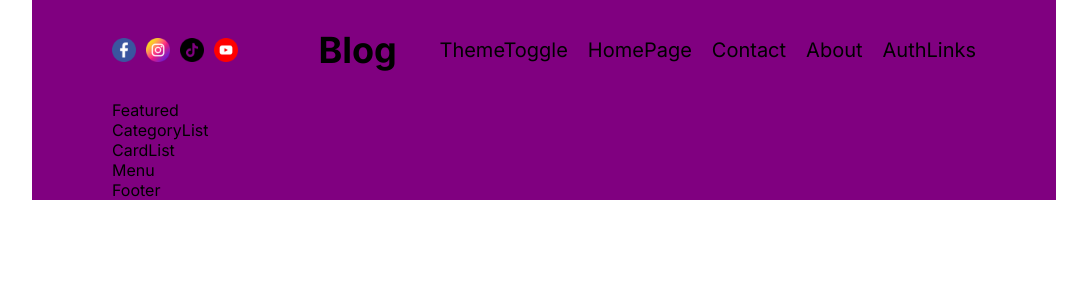
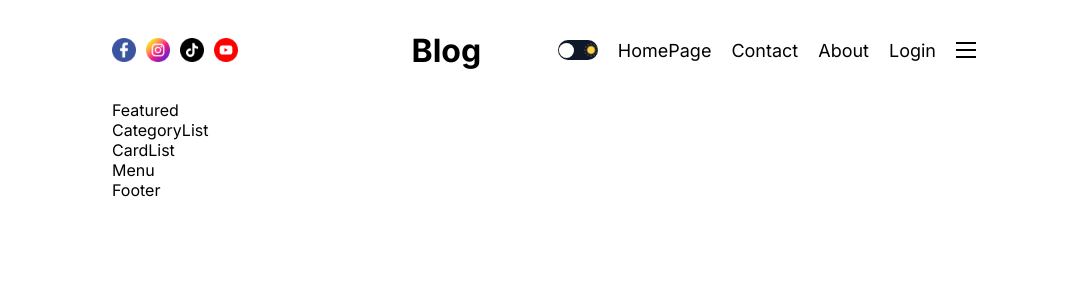
Before and after one commit to Sam007k/Blog-App, a Next.js app: page / in a window 1280 px wide. Shown: the top 300 px of the page, without its empty margins (96-1183 px from the left). Built offline with nearby package versions, Linux system fonts and the light colour scheme.

Commit message:
navbar-changes

```diff
--- a/src/app/globals.css
+++ b/src/app/globals.css
@@ -21,6 +21,21 @@ a {
     text-decoration: none;
 }
 
+.dark {
+    --bg: #0f172a;
+    --textColor: #ddd;
+    --softBg: #1f273a;
+    --softTextColor: #a6a6a6;
+}
+
+.light {
+    --bg: white;
+    --textColor: black;
+    --softBg: #f0f0f0;
+    --softTextColor: #626262;
+}
+
+
 .container {
     min-height: 100vh;
     background-color: var(--bg);
@@ -30,7 +45,7 @@ a {
 .wrapper {
     max-width: 1536px;
     margin: 0 auto;
-    background: purple;
+    /* background: purple; */
     padding: 0 80px;
 }
 
--- a/src/app/layout.js
+++ b/src/app/layout.js
@@ -2,6 +2,8 @@ import Navbar from '@/components/navbar/Navbar'
 import './globals.css'
 import { Inter } from 'next/font/google'
 import Footer from '@/components/footer/Footer'
+import { ThemeContextProvider } from '@/context/ThemeContext'
+import ThemeProvider from '@/components/providers/ThemeProvider'
 
 const inter = Inter({ subsets: ['latin'] })
 
@@ -14,6 +16,8 @@ export default function RootLayout({ children }) {
   return (
     <html lang="en">
       <body className={inter.className}>
+        <ThemeContextProvider>
+          <ThemeProvider>
             <div className="container">
               <div className="wrapper">
                 <Navbar />
@@ -21,6 +25,8 @@ export default function RootLayout({ children }) {
                 <Footer />
               </div>
             </div>
+          </ThemeProvider>
+        </ThemeContextProvider>
       </body>
     </html>
   )
--- a/src/components/authLinks/AuthLinks.jsx
+++ b/src/components/authLinks/AuthLinks.jsx
@@ -1,13 +1,23 @@
+'use client'
+import Link from 'next/link'
 import styles from './authLinks.module.css'
+import { useState } from 'react'
 
 const AuthLinks = () => {
-
+    const [open, setOpen] = useState(false)
     // temporary
     const status = 'notauthenticated'
     return (
-        <div className={styles.container}>
-            AuthLinks
-        </div>
+        <>
+            {status == 'notauthenticated' ? <Link href='/login'>Login</Link> : <> <Link href='/write'>Write</Link>
+                <span className={styles.link}>LogOut</span>
+            </>}
+            <div className={styles.burger}>
+                <div className={styles.line}></div>
+                <div className={styles.line}></div>
+                <div className={styles.line}></div>
+            </div>
+        </>
     )
 }
 
--- a/src/components/authLinks/authLinks.module.css
+++ b/src/components/authLinks/authLinks.module.css
@@ -0,0 +1,17 @@
+.link {
+    cursor: pointer;
+}
+
+.burger {
+    width: 20px;
+    height: 16px;
+    display: flex;
+    flex-direction: column;
+    justify-content: space-between;
+}
+
+.line{
+    width: 100%;
+    height: 2px;
+    background-color: var(--textColor);
+}
--- a/src/components/navbar/Navbar.jsx
+++ b/src/components/navbar/Navbar.jsx
@@ -17,11 +17,10 @@ const Navbar = () => {
             <div className={styles.logo}>Blog</div>
             <div className={styles.links}>
                 <ThemeToggle />
-                <Link href='/'>HomePage</Link>
-                <Link href='/contact'>Contact</Link>
-                <Link href='/about'>About</Link>
+                <Link href='/' className={styles.link}>HomePage</Link>
+                <Link href='/contact' className={styles.link}>Contact</Link>
+                <Link href='/about' className={styles.link}>About</Link>
                 <AuthLinks />
-
             </div>
         </div>
     )
--- a/src/components/navbar/navbar.module.css
+++ b/src/components/navbar/navbar.module.css
@@ -20,7 +20,39 @@
 
 .links{
     display: flex;
+    align-items: center;
     flex: 1;
     gap: 20px;
     font-size: 20px;
 }
+
+@media screen and (max-width: 1280px) {
+    .logo{
+        font-size: 32px;
+    }
+    .links{
+        font-size: 18px;
+        gap:15
+    }
+}
+
+@media screen and (max-width: 1024px) {
+    .social{
+        display: none;
+    }
+    .logo{
+        text-align: left;
+    }
+}
+
+@media screen and (max-width: 768px) {
+    .logo{
+        font-size: 24px;
+    }
+}
+
+@media screen and (max-width: 640px) {
+    .link{
+        display: none;
+    }
+}
--- /dev/null
+++ b/src/components/providers/ThemeProvider.jsx
@@ -0,0 +1,18 @@
+'use client'
+
+import { ThemeContext } from "@/context/ThemeContext"
+import { useContext } from "react"
+
+export const ThemeProvider = ({children}) => {
+
+    const {theme} = useContext(ThemeContext)
+
+
+    return (
+        <div className={theme}>
+            {children}
+        </div>
+    )
+}
+
+export default ThemeProvider
--- a/src/components/themeToggle/ThemeToggle.jsx
+++ b/src/components/themeToggle/ThemeToggle.jsx
@@ -1,9 +1,19 @@
+'use client'
+import Image from 'next/image'
 import styles from './themeToggle.module.css'
+import { useContext, useState } from 'react'
+import { ThemeContext } from '@/context/ThemeContext'
 
 const ThemeToggle = () => {
+
+    const { theme, toggle } = useContext(ThemeContext)
+
+
     return (
-        <div className={styles.container}>
-            ThemeToggle
+        <div className={styles.container} onClick={toggle} style={theme === 'dark' ? { backgroundColor: 'white' } : { backgroundColor: '#0f172a' }}>
+            <Image src='/moon.png' alt='' width={14} height={14} />
+            <div className={styles.ball} style={theme === 'dark' ? { left: 1, background: '0f172a' } : { right: 1, background: 'white' }} ></div>
+            <Image src='/sun.png' alt='' width={14} height={14} />
         </div>
     )
 }
--- a/src/components/themeToggle/themeToggle.module.css
+++ b/src/components/themeToggle/themeToggle.module.css
@@ -0,0 +1,33 @@
+.container {
+    width: 40px;
+    height: 20px;
+    display: flex;
+    align-items: center;
+    justify-content: space-between;
+    border-radius: 50px;
+    background-color: var(--textColor);
+    position: relative;
+    cursor: pointer;
+}
+
+.ball {
+    width: 15px;
+    height: 15px;
+    border-radius: 50%;
+    background-color: #0f172a;
+    position: absolute;
+    left: 1px;
+    transition: all 0.1s ease-in;
+}
+
+.ballToggle{
+    width: 15px;
+    height: 15px;
+    border-radius: 50%;
+    background-color: white;
+    position: absolute;
+    right: 1px;
+    background: white;
+    transition: all 0.1s ease-in;
+
+}
--- /dev/null
+++ b/src/context/ThemeContext.jsx
@@ -0,0 +1,28 @@
+"use client";
+
+import { createContext, useEffect, useState } from "react";
+
+export const ThemeContext = createContext()
+
+const getFromLocalStorage = () => {
+    if (typeof window !== 'undefined') {
+        const value = localStorage.getItem('theme')
+        return value || 'light'
+    }
+
+}
+
+export const ThemeContextProvider = ({ children }) => {
+    const [theme, setTheme] = useState(() => {
+        return getFromLocalStorage()
+    })
+
+    const toggle = () => {
+        setTheme(theme === 'light' ? 'dark' : 'light')
+    }
+
+    useEffect(()=>{
+        localStorage.setItem('theme',theme)
+    },[theme])
+    return (<ThemeContext.Provider value={{theme, toggle}}>{children}</ThemeContext.Provider>)
+}
```
Lines whose indentation alone changed are shown as unchanged.
